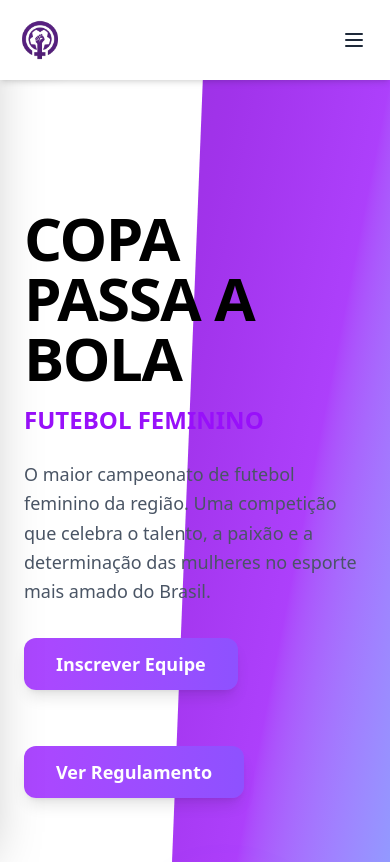
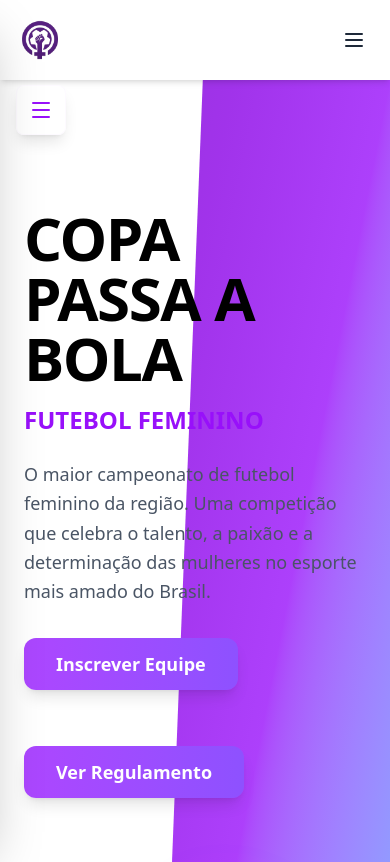
Before and after one commit to Projeto-Passa-a-Bola/frontend, a React (Vite) app: page /campeonato in a window 390 px wide. Shown: the top 862 px of the page. Built offline with nearby package versions, Linux system fonts and the light colour scheme; no server answers; sample sign-in values are in the browser's storage.

Commit message:
Style: Tornando o componente Campeonato logado responsivo

```diff
--- a/src/components/pages/Campeonato.jsx
+++ b/src/components/pages/Campeonato.jsx
@@ -1,4 +1,4 @@
-import { useEffect, useRef, useState } from 'react';
+import React, { useEffect, useRef, useState } from 'react';
 import { Menu, X, User, FileText, Trophy, BarChart3, Calendar } from 'lucide-react';
 import MapComponent from './MapComponent'; // Importação do novo componente de mapa
 
@@ -101,7 +101,8 @@ function Campeonato() {
             {/* Hamburger Menu Button */}
             <button
                 onClick={toggleSidebar}
-        className="fixed top-4 left-4 z-50 p-3 bg-white/90 backdrop-blur-sm rounded-lg shadow-lg hover:bg-white transition-colors border border-purple-100/20"
+                // POSIÇÃO AJUSTADA: top-[85px]
+                className="fixed top-[85px] left-4 z-[1000] p-3 bg-white/90 backdrop-blur-sm rounded-lg shadow-lg hover:bg-white transition-colors border border-purple-100/20"
             >
                 {isSidebarOpen ? (
                     <X className="w-6 h-6 text-purple-600" />
@@ -113,14 +114,13 @@ function Campeonato() {
             {/* Sidebar Overlay */}
             {isSidebarOpen && (
                 <div
-          className="fixed inset-0 bg-black/50 z-40 transition-opacity"
+                    className="fixed inset-0 bg-black/50 z-[999] transition-opacity"
                     onClick={toggleSidebar}
                 />
             )}
 
             {/* Sidebar */}
-      <div className={`fixed top-0 left-0 h-full w-80 bg-white shadow-2xl z-50 transform transition-transform duration-300 ${
-        isSidebarOpen ? 'translate-x-0' : '-translate-x-full'
+            <div className={`fixed top-0 left-0 h-full w-80 bg-white shadow-2xl z-[1000] transform transition-transform duration-300 ${isSidebarOpen ? 'translate-x-0' : '-translate-x-full'
                 }`}>
                 <div className="p-6 border-b border-purple-100/20">
                     <div className="flex items-center justify-between mb-4">
```
Lines whose indentation alone changed are shown as unchanged.
